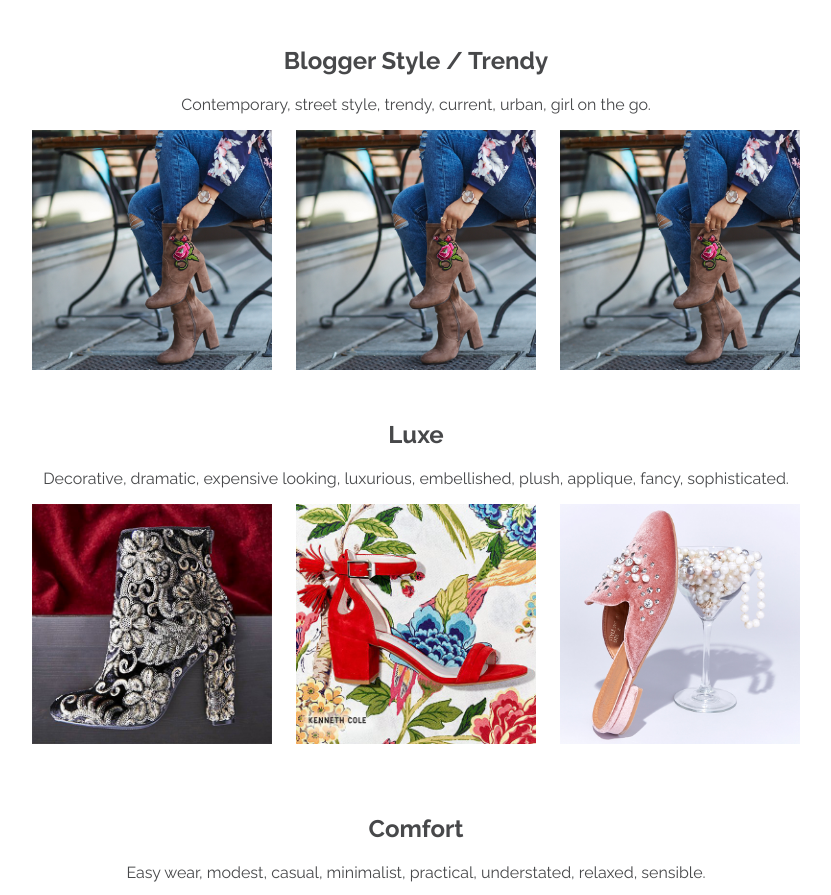
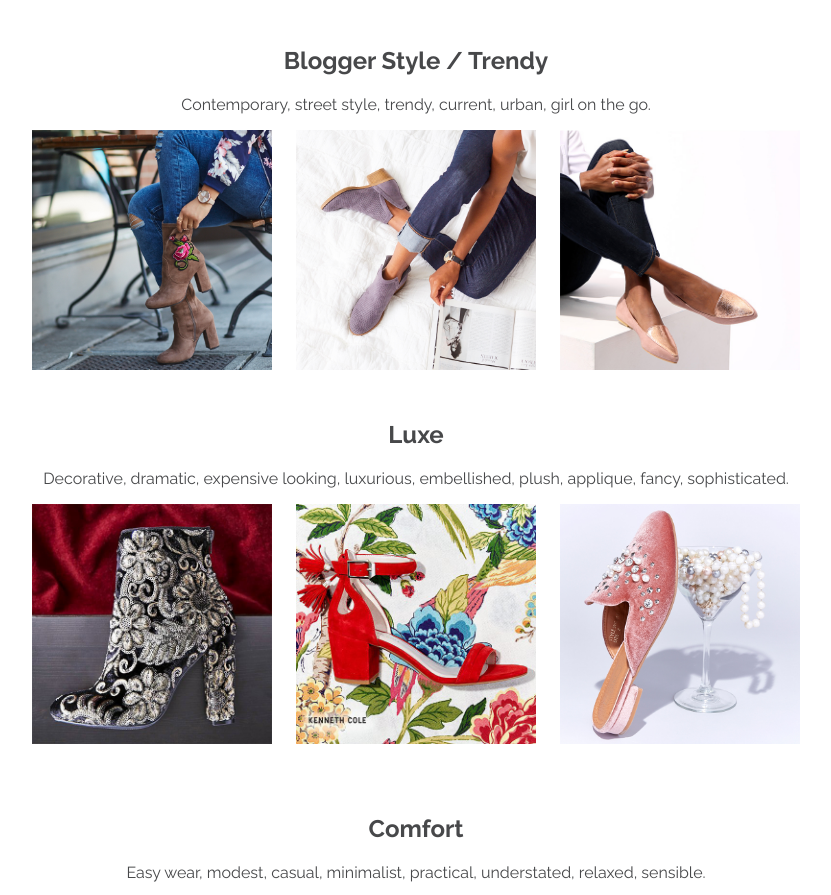
Before and after one commit to djohnson1229/onepagescroll, a plain HTML site: page index.html in a window 1280 px wide. Shown: the part 5520-6415 px from the top of the page, without its empty margins (224-1055 px from the left). Drawn offline with Linux system fonts and the light colour scheme.

Commit message:
all changes

```diff
--- a/index.html
+++ b/index.html
@@ -1174,12 +1174,12 @@ Feminine / Romantic Definition: Softer, pinks, white, laces, chiffon, delicate d
 
 <div class="col4">
 
-<img src="images/footwear-blogger-style-trendy1.jpg" alt="footwear-blogger-style-trendy2">
-</div>
-
-<div class="col4 last">
-
-<img src="images/footwear-blogger-style-trendy1.jpg" alt="footwear-blogger-style-trendy3">
+<img src="images/footwear-blogger-style-trendy2.jpg" alt="footwear-blogger-style-trendy2">
+</div>
+
+<div class="col4 last">
+
+<img src="images/footwear-blogger-style-trendy3.jpg" alt="footwear-blogger-style-trendy3">
 </div>
 
 
```
